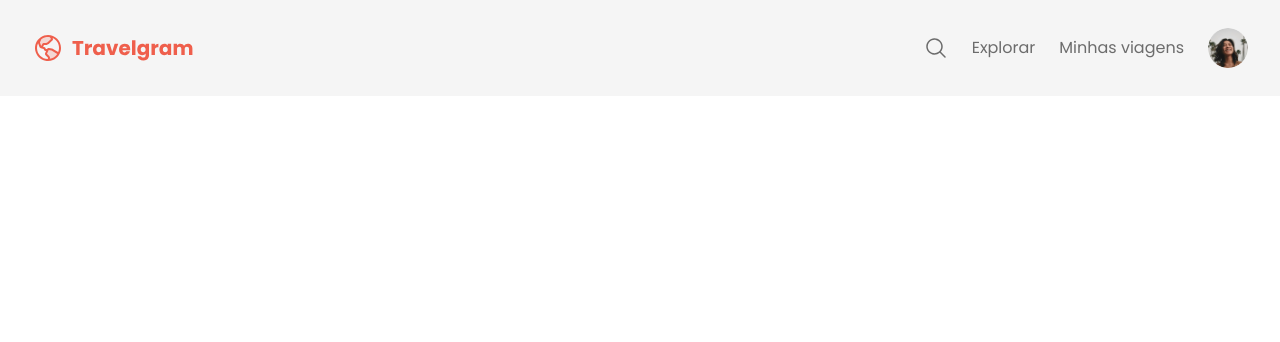
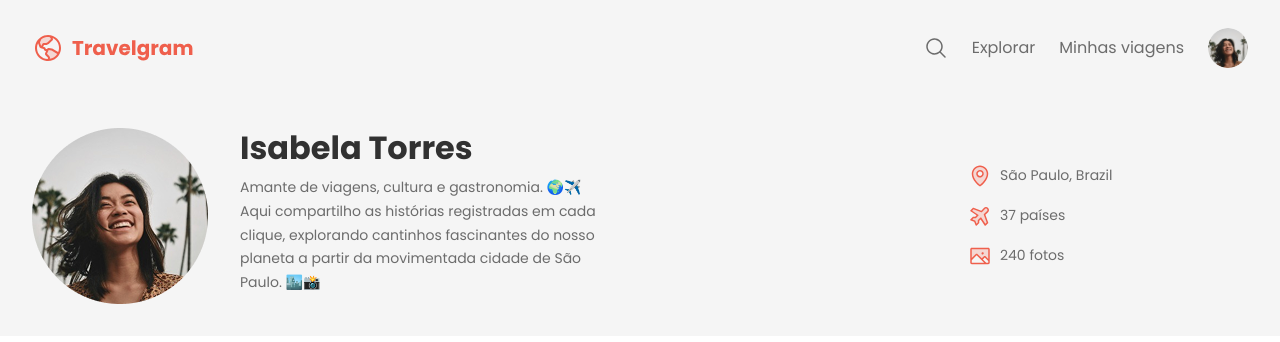
Before and after one commit to joaovitorsp42/exercicio_travelgram, a plain HTML site: page index.html in a window 1280 px wide. Drawn offline with Linux system fonts and the light colour scheme.

Commit message:
header done

```diff
--- /dev/null
+++ b/css/header.css
@@ -0,0 +1,33 @@
+header{
+  padding-block: 32px;
+  font: var(--text-md);
+}
+header .container{
+  display: flex;
+  justify-content: space-between;
+  align-items: center;
+}
+#profile{
+  display: flex;
+  gap:32px;
+}
+#profile > div{
+  max-width: 384px;
+}
+#profile h1{
+  font:var(--text-lg);
+  color:var(--text-color-primary);
+  margin-bottom: 8px;
+}
+#info{
+  list-style: none;
+  display: flex;
+  flex-direction: column;
+  gap:16px;
+  width: 280px;
+}
+#info li{
+  display: flex;
+  text-align: center;
+  gap:8px;
+}
--- a/css/nav.css
+++ b/css/nav.css
@@ -12,7 +12,7 @@ nav ul{
   padding-block: 8px;
   gap: 24px;
 }
-ul li:last-child img{
+nav ul li:last-child img{
   width: 40px;
   height: 40px;
   object-fit: cover;
--- a/css/style.css
+++ b/css/style.css
@@ -1,2 +1,3 @@
 @import url(/css/global.css);
 @import url(/css/nav.css);
+@import url(/css/header.css);
--- a/index.html
+++ b/index.html
@@ -30,7 +30,33 @@
         </li>
       </ul>
     </nav>
+    <header>
+    <div class="container">
+      <div id="profile">
+        <img src="/assets/Profile pic.png" alt="imagem de isabela torres">
+        <div>
+          <h1>Isabela Torres</h1>
+          <p>Amante de viagens, cultura e gastronomia. 🌍✈️  <br>
+            Aqui compartilho as histórias registradas em cada clique, explorando cantinhos fascinantes do nosso planeta a partir da movimentada cidade de São Paulo. 🏙️📸
+          </p>
+        </div>
+      </div>
+      <ul id="info">
+        <li>
+          <img src="/assets/icons/MapPin.svg" alt="icone de mapa">
+          <span>São Paulo, Brazil</span>
+        </li>
+         <li>
+          <img src="/assets/icons/AirplaneTilt.svg" alt="icone de aviao">
+          <span>37 países</span>
+        </li>
+         <li>
+          <img src="/assets/icons/Image.svg" alt="icone de fotos">
+          <span>240 fotos</span>
+        </li>
+      </ul>
+    </div>
+    </header>
   </div>
-  <header></header>
 </body>
 </html>
```
